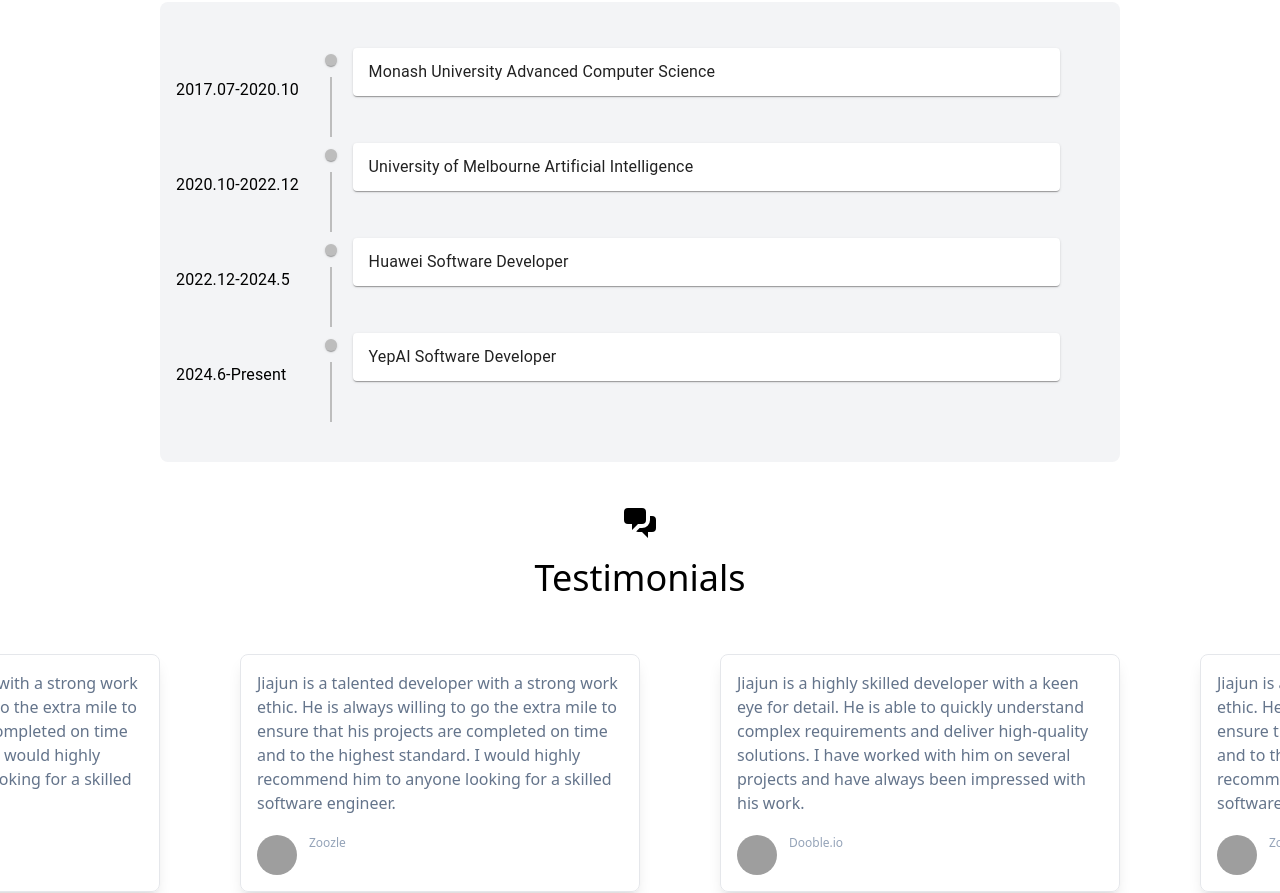
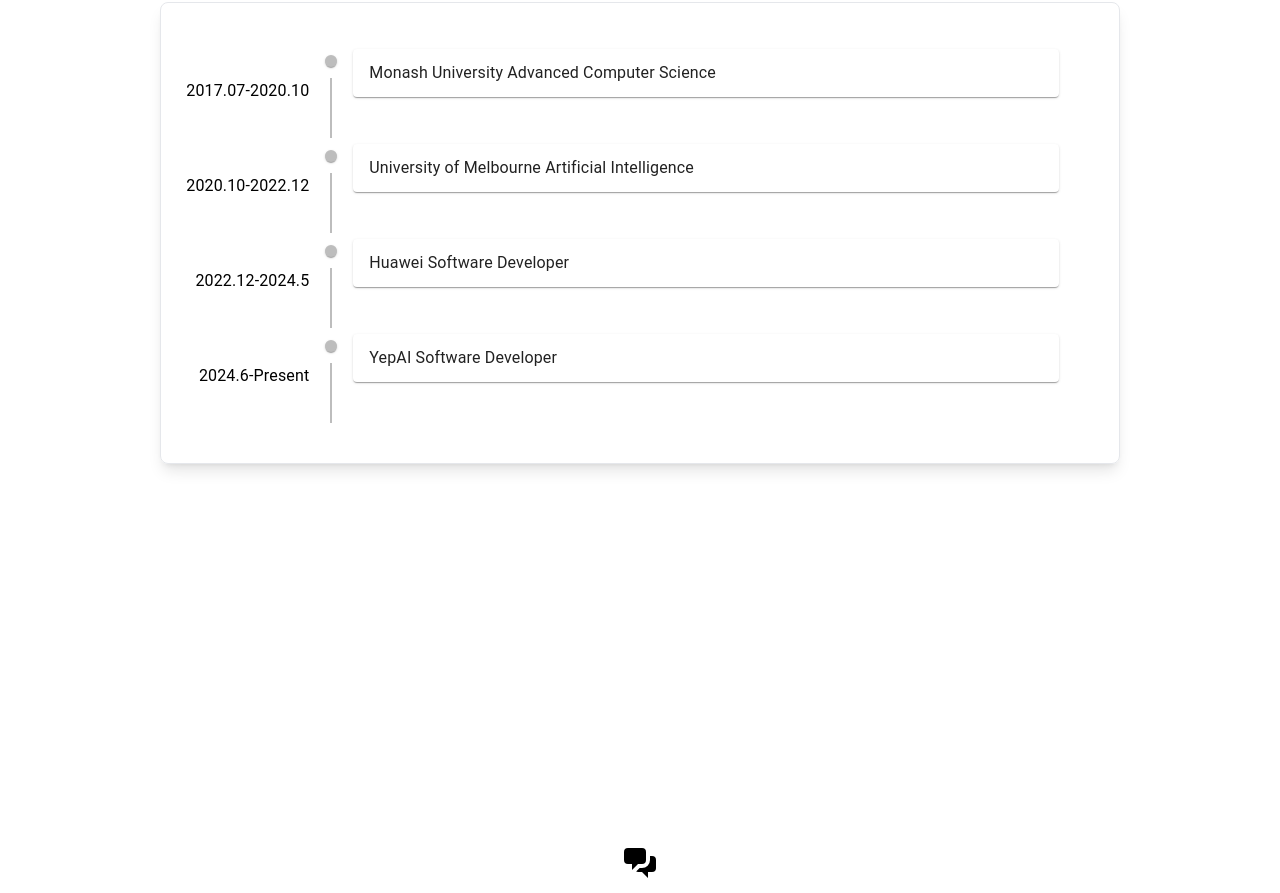
Before and after one commit to jiajunliu0024/portfolio, a React (Create React App) app: page / in a window 1280 px wide. Shown: the part 1926-2819 px from the top of the page. Built offline with nearby package versions, Linux system fonts and the light colour scheme; grey boxes are pictures that could not be loaded.

Commit message:
update experience block

```diff
--- a/src/components/Testimonials.js
+++ b/src/components/Testimonials.js
@@ -5,7 +5,7 @@
 
 export const CommentCard = ({ comments }) => {
   return (
-    <Marquee speed={200} className="py-10 h-50 w-full ease-in-out">
+    <Marquee speed={150} className="py-10 h-50 w-full ease-in-out">
       {comments.map((comment) => (
         <div className="shadow-lg flex h-auto mx-10 h-[250px] w-[400px] flex-col border rounded-lg p-4">
           <div>
--- a/src/components/experience_components/Experience.js
+++ b/src/components/experience_components/Experience.js
@@ -16,9 +16,7 @@
         </h1>
       </div>
 
-      <div>
-        <CustomizedTimeline></CustomizedTimeline>
-      </div>
+      <CustomizedTimeline></CustomizedTimeline>
     </div>
   );
 }
--- a/src/components/experience_components/Timeline.js
+++ b/src/components/experience_components/Timeline.js
@@ -7,6 +7,7 @@
 import TimelineDot from "@mui/lab/TimelineDot";
 import TimelineOppositeContent from "@mui/lab/TimelineOppositeContent";
 import { experience } from "../../data.js";
+import "../style.css";
 import Accordion from "@mui/material/Accordion";
 import AccordionSummary from "@mui/material/AccordionSummary";
 import AccordionDetails from "@mui/material/AccordionDetails";
@@ -42,7 +43,7 @@
         className="text-black"
         sx={{
           m: { xs: 0, sm: "auto 0" }, // Remove margin on small screens
-          textAlign: { xs: "center", md: "left" }, // Align text to the left on small screens
+          textAlign: { xs: "center", md: "right" }, // Align text to the left on small screens
           flex: 0.15, // Allow opposite content to take up 20% of the width
         }}
       >
@@ -85,9 +86,10 @@
   ));
 
   return (
+    <div class="relative h-screen w-full overflow-hidden">
       <div
         section="experience"
-      className="sm:w-full md:w-4/5 lg:w-3/4 mx-auto bg-gray-100 rounded-lg"
+        className="  sm:w-full md:w-4/5 lg:w-3/4 mx-auto border shadow-lg rounded-lg"
         style={{
           display: "flex",
           justifyContent: "flex-start", // Align to the left
@@ -108,5 +110,6 @@
           {expTimeLineItem}
         </Timeline>
       </div>
+    </div>
   );
 }
--- /dev/null
+++ b/src/components/style.css
@@ -0,0 +1,25 @@
+.animate-grid {
+  animation: grid-animation 5s linear infinite;
+}
+
+.bg-grid {
+  background-image: linear-gradient(to right, rgba(0, 0, 0, 0.3) 1px, transparent 0),
+                    linear-gradient(to bottom, rgba(0, 0, 0, 0.3) 1px, transparent 0);
+  background-size: 60px 60px;
+  background-repeat: repeat;
+}
+
+/* Define the grid animation */
+.animate-grid {
+    animation: grid-animation 5s linear infinite;
+  }
+
+  /* Keyframes for moving the grid */
+  @keyframes grid-animation {
+    0% {
+      background-position: 0 0;
+    }
+    100% {
+      background-position: 60px 60px;
+    }
+  }
--- a/tailwind.config.js
+++ b/tailwind.config.js
@@ -2,7 +2,37 @@
 module.exports = {
   content: ["./src/**/*.{html,js}"],
   theme: {
-    extend: {},
+    extend: {
+      backgroundImage: {
+        "grid-pattern":
+          "linear-gradient(to right, rgba(0,0,0,0.3) 1px, transparent 0), linear-gradient(to bottom, rgba(0,0,0,0.3) 1px, transparent 0)",
+      },
+      transformOrigin: {
+        "100-0-0": "100% 0 0",
+      },
+    },
   },
   plugins: [],
-}
+};
+
+// module.exports = {
+//   theme: {
+//     extend: {
+//       backgroundSize: {
+//         "60px": "60px 60px",
+//       },
+//       margin: {
+//         "-50p": "-50%",
+//       },
+
+//       width: {
+//         "200vw": "200vw",
+//       },
+//       backgroundImage: {
+//         "grid-pattern":
+//           "linear-gradient(to right, rgba(0,0,0,0.3) 1px, transparent 0), linear-gradient(to bottom, rgba(0,0,0,0.3) 1px, transparent 0)",
+//       },
+//     },
+//   },
+//   plugins: [],
+// };
```
Also changed, not shown: src/App.css (line endings or trailing spaces). Lines whose indentation alone changed are shown as unchanged.
